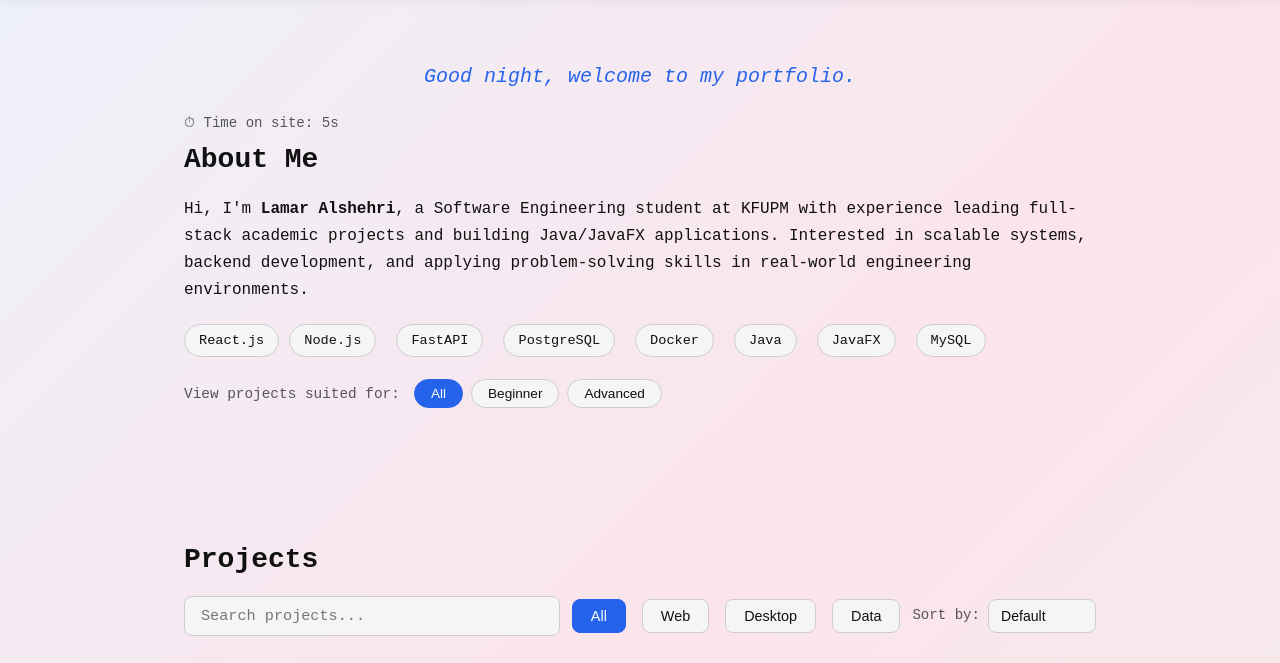
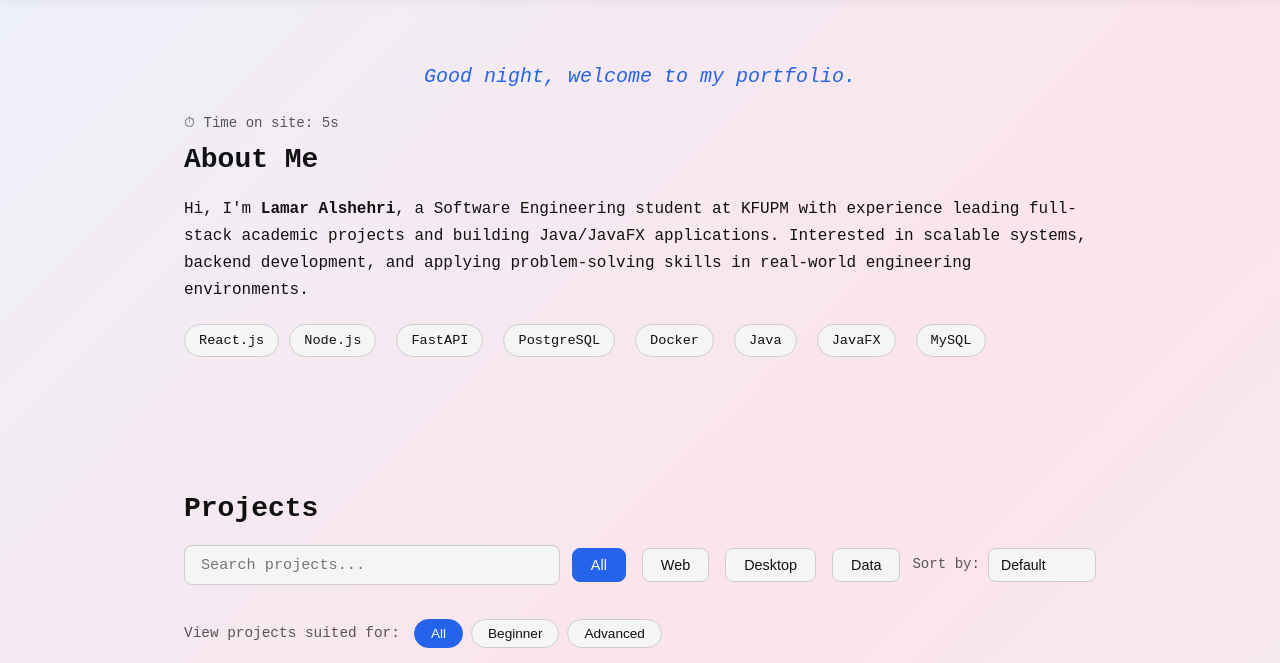
Before and after one commit to LamarAlshehri/202282400-LamarAlshehri-assignment4, a plain HTML site: page index.html in a window 1280 px wide. Shown: the part 79-742 px from the top of the page. Drawn offline with Linux system fonts and the light colour scheme; no server answers; a web font is replaced by a local one.

Commit message:
feat: move difficulty level toggle into the projects filter bar

```diff
--- a/css/styles.css
+++ b/css/styles.css
@@ -302,6 +302,15 @@ body.dark .repo-card {
     gap: 12px;
     align-items: center;
     margin-bottom: 28px;
+    flex-direction: column;
+    align-items: stretch;
+}
+
+.filter-top-row {
+    display: flex;
+    flex-wrap: wrap;
+    gap: 12px;
+    align-items: center;
 }
 
 #searchInput {
--- a/index.html
+++ b/index.html
@@ -87,16 +87,6 @@
             <span class="skill-tag">JavaFX</span>
             <span class="skill-tag">MySQL</span>
         </div>
-
-        <!-- Level toggle: filters project cards by difficulty -->
-        <div class="level-toggle">
-            <p class="level-label">View projects suited for:</p>
-            <div class="level-buttons">
-                <button class="level-btn active" data-level="all">All</button>
-                <button class="level-btn" data-level="beginner">Beginner</button>
-                <button class="level-btn" data-level="advanced">Advanced</button>
-            </div>
-        </div>
     </section>
 
     <!-- Projects -->
@@ -105,6 +95,7 @@
 
         <!-- Filter Controls -->
         <div class="filter-bar">
+            <div class="filter-top-row">
                 <input
                     type="text"
                     id="searchInput"
@@ -126,6 +117,15 @@
                         <option value="date-desc">Newest first</option>
                         <option value="date-asc">Oldest first</option>
                     </select>
+                </div>
+                <div class="level-toggle">
+                    <p class="level-label">View projects suited for:</p>
+                    <div class="level-buttons">
+                        <button class="level-btn active" data-level="all">All</button>
+                        <button class="level-btn" data-level="beginner">Beginner</button>
+                        <button class="level-btn" data-level="advanced">Advanced</button>
+                    </div>
+                </div>
             </div>
         </div>
 
```
Lines whose indentation alone changed are shown as unchanged.
